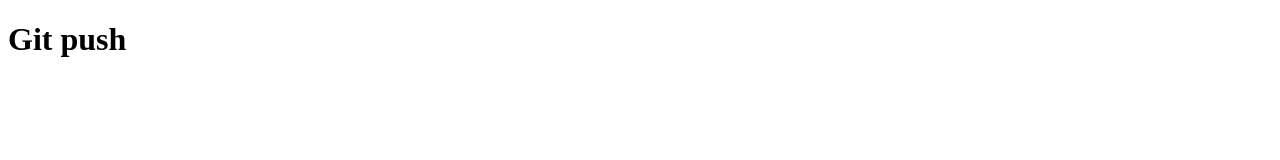
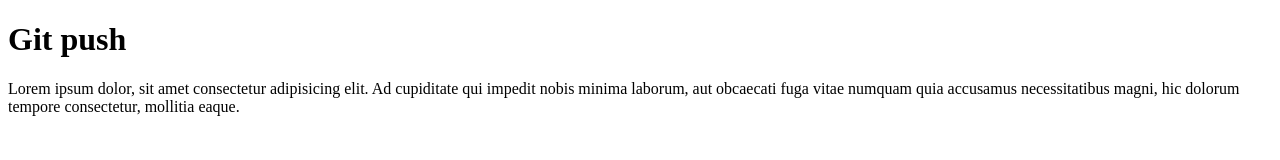
Before and after one commit to ElizabotProjects/repositorio_deploy, a plain HTML site: page index.html in a window 1280 px wide. Drawn offline with Linux system fonts and the light colour scheme.

Commit message:
Agregando parrafo al html

```diff
--- a/index.html
+++ b/index.html
@@ -7,5 +7,6 @@
 </head>
 <body>
   <h1>Git push</h1>
+  <p>Lorem ipsum dolor, sit amet consectetur adipisicing elit. Ad cupiditate qui impedit nobis minima laborum, aut obcaecati fuga vitae numquam quia accusamus necessitatibus magni, hic dolorum tempore consectetur, mollitia eaque.</p>
 </body>
 </html>
```
